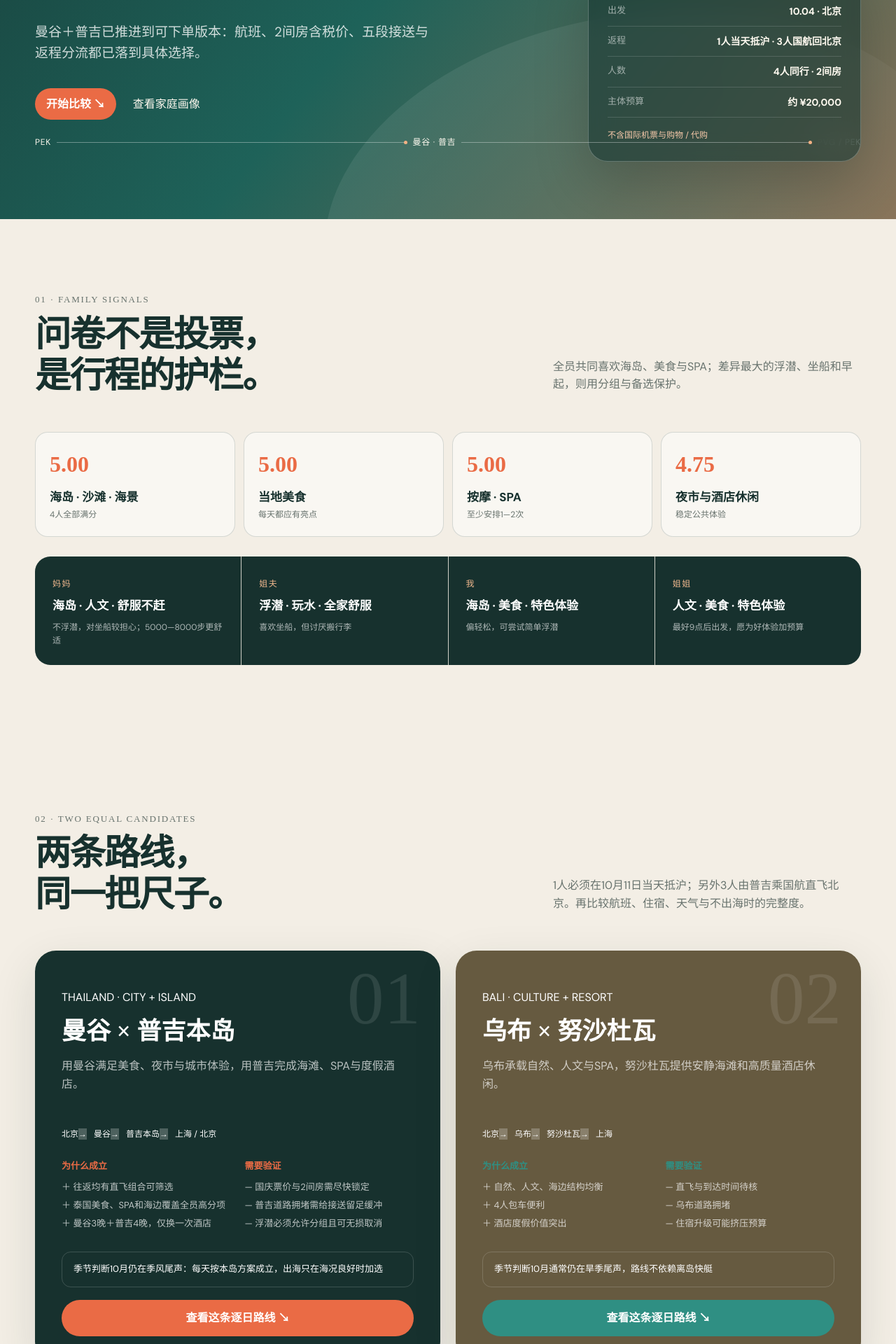
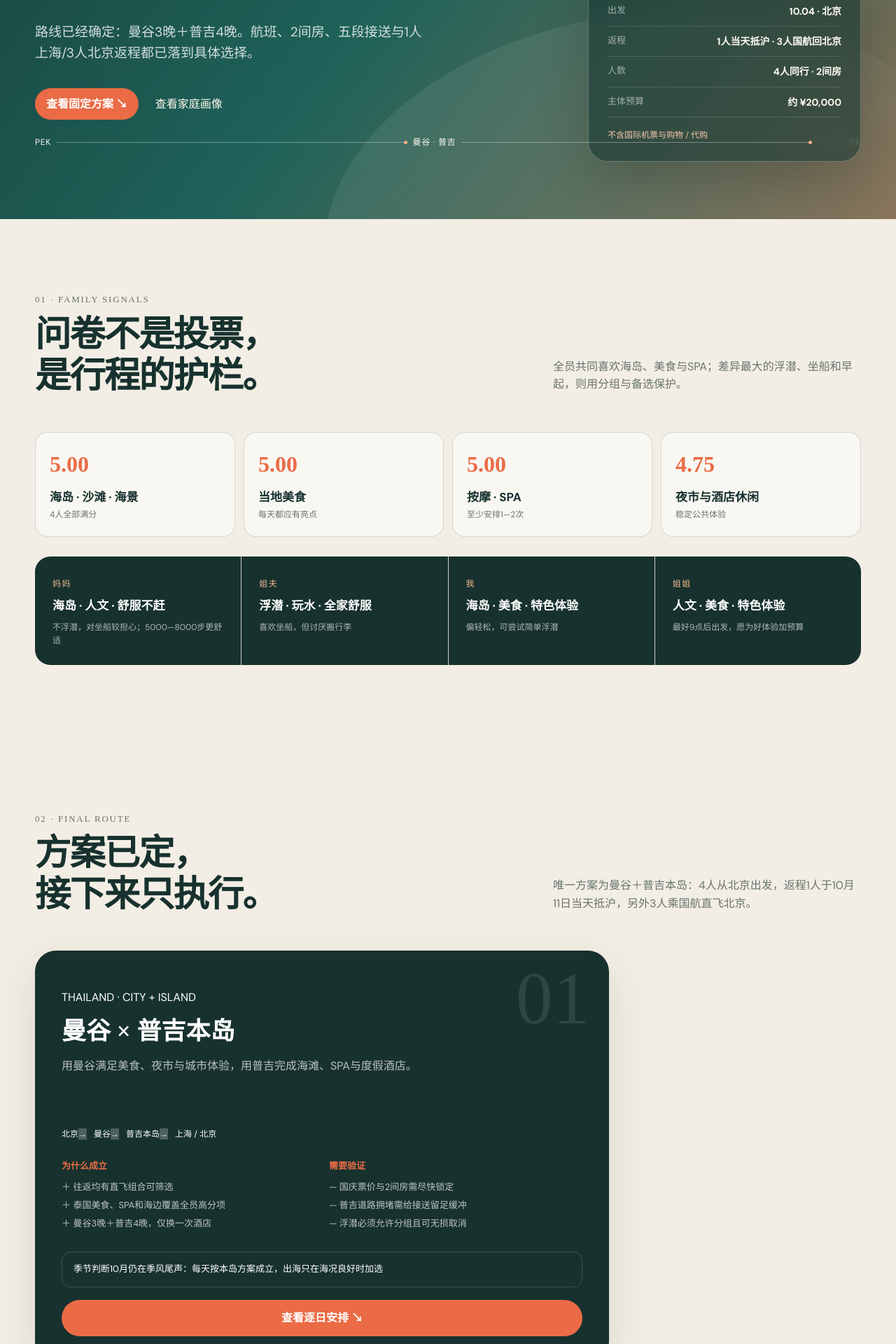
Before and after one commit to CJSUN997/national-day-family-trip, a Next.js app in the folder site/: page / in a window 1280 px wide. Shown: the part 480-2400 px from the top of the page at 70% size. Built offline with nearby package versions, Linux system fonts and the light colour scheme.

Commit message:
固定曼谷普吉方案并删除备选

```diff
--- a/site/app/globals.css
+++ b/site/app/globals.css
@@ -137,8 +137,8 @@ button:focus-visible, a:focus-visible, textarea:focus-visible, label:focus-withi
 .people-strip p { margin: 0; font-size: 13px; color: rgba(255,255,255,.66); }
 
 .candidate-grid { display: grid; grid-template-columns: 1fr 1fr; gap: 22px; }
+.candidate-grid.fixed-grid { grid-template-columns: minmax(0, 820px); }
 .candidate-card { position: relative; overflow: hidden; padding: 38px; border-radius: 30px; color: #fff; background: var(--ink); box-shadow: var(--shadow); }
-.candidate-bali { background: #665a40; }
 .candidate-number { position: absolute; right: 28px; top: 16px; color: rgba(255,255,255,.1); font-family: "Noto Serif SC", serif; font-size: 105px; line-height: 1; }
 .candidate-card .eyebrow { margin: 0 0 14px; color: var(--accent); }
 .candidate-card h3 { margin: 0; max-width: 75%; font-family: "Noto Serif SC", serif; font-size: 35px; line-height: 1.15; }
@@ -179,7 +179,6 @@ button:focus-visible, a:focus-visible, textarea:focus-visible, label:focus-withi
 .timeline-card h4 { margin: 1px 0 3px; }
 .timeline-card p { margin: 0; color: var(--muted); font-size: 13px; }
 .route-map { position: relative; overflow: hidden; min-height: 560px; border-radius: 28px; background: #cae0d9; }
-.map-bali { background: #d8d2bb; }
 .route-map::before, .route-map::after { content: ""; position: absolute; border: 1px solid rgba(23,49,46,.12); border-radius: 46% 54% 60% 40%; }
 .route-map::before { width: 420px; height: 310px; left: -70px; top: 50px; transform: rotate(22deg); box-shadow: inset 0 0 0 35px rgba(255,255,255,.1), inset 0 0 0 70px rgba(255,255,255,.08); }
 .route-map::after { width: 350px; height: 260px; right: -110px; bottom: 15px; transform: rotate(-12deg); }
--- a/site/app/layout.tsx
+++ b/site/app/layout.tsx
@@ -9,14 +9,14 @@ export async function generateMetadata(): Promise<Metadata> {
   const imageUrl = `${protocol}://${host}/og.png`;
   return {
     title: "向海而行 · 2026国庆家庭旅行决策册",
-    description: "巴厘岛与曼谷＋普吉本岛并列比较，包含家庭偏好、逐日行程、预算和预订清单。",
+    description: "2026国庆曼谷＋普吉本岛家庭旅行固定方案，包含家庭偏好、逐日行程、预算和预订清单。",
     icons: { icon: "/favicon.svg", shortcut: "/favicon.svg" },
     openGraph: {
       title: "向海而行 · 2026国庆家庭旅行决策册",
-      description: "两条并列候选路线，一起选出最适合全家的国庆旅行。",
+      description: "曼谷3晚＋普吉4晚，一家四口的2026国庆旅行执行方案。",
       type: "website",
       locale: "zh_CN",
-      images: [{ url: imageUrl, width: 1736, height: 907, alt: "曼谷、普吉与巴厘岛家庭旅行拼贴" }],
+      images: [{ url: imageUrl, width: 1736, height: 907, alt: "曼谷与普吉家庭旅行拼贴" }],
     },
     twitter: { card: "summary_large_image", images: [imageUrl] },
   };
--- a/site/app/page.tsx
+++ b/site/app/page.tsx
@@ -12,7 +12,7 @@ type DayPlan = {
 };
 
 type Candidate = {
-  id: "phuket" | "bali";
+  id: "phuket";
   label: string;
   eyebrow: string;
   title: string;
@@ -34,7 +34,7 @@ const initialData: SiteData = {
   candidates: [
     {
       id: "phuket",
-      label: "候选 A",
+      label: "固定方案",
       eyebrow: "THAILAND · CITY + ISLAND",
       title: "曼谷 × 普吉本岛",
       subtitle: "用曼谷满足美食、夜市与城市体验，用普吉完成海滩、SPA与度假酒店。",
@@ -86,59 +86,6 @@ const initialData: SiteData = {
         ] },
       ],
     },
-    {
-      id: "bali",
-      label: "候选 B",
-      eyebrow: "BALI · CULTURE + RESORT",
-      title: "乌布 × 努沙杜瓦",
-      subtitle: "乌布承载自然、人文与SPA，努沙杜瓦提供安静海滩和高质量酒店休闲。",
-      accent: "#2f8f83",
-      weather: "10月通常仍在旱季尾声，路线不依赖离岛快艇",
-      route: ["北京", "乌布", "努沙杜瓦", "上海"],
-      strengths: ["自然、人文、海边结构均衡", "4人包车便利", "酒店度假价值突出"],
-      risks: ["直飞与到达时间待核", "乌布道路拥堵", "住宿升级可能挤压预算"],
-      days: [
-        { day: 1, date: "10.04", title: "抵达巴厘岛 · 前往乌布", route: "北京 → DPS → 乌布", summary: "航班落地后直接前往乌布，只安排入住与休息。", activities: [
-          { time: "航班待核", type: "交通", title: "北京出发", note: "必须核实实际可售航班、行李与抵达时间。" },
-          { time: "抵达后", type: "包车", title: "DPS机场接机", note: "4人优先Van或合适车型，避免临时议价。" },
-          { time: "晚上", type: "住宿", title: "乌布入住", note: "优先安静、车辆可达，避免只看景观忽略交通。" },
-        ] },
-        { day: 2, date: "10.05", title: "乌布慢生活 · 市场 · SPA", route: "乌布中心", summary: "第一整天保持轻松，适应气候和节奏。", activities: [
-          { time: "10:00", type: "文化", title: "乌布中心与市场", note: "步行区控制暴晒，购物不占整天。" },
-          { time: "下午", type: "SPA", title: "全家SPA", note: "优先接送方便、环境安静的正规门店。" },
-          { time: "晚上", type: "美食", title: "当地特色晚餐", note: "需补确认全家对印尼餐饮的兴趣和忌口。" },
-        ] },
-        { day: 3, date: "10.06", title: "寺庙 · 稻田 · 山林", route: "乌布北部包车", summary: "一天只抓两个核心点，车辆负责连接。", activities: [
-          { time: "09:30", type: "包车", title: "乌布北部出发", note: "避免过早，路线按实时交通优化。" },
-          { time: "上午", type: "自然", title: "梯田或短程自然步道", note: "选择短线、少台阶、可随时折返。" },
-          { time: "下午", type: "文化", title: "代表性寺庙", note: "精选一处，不堆叠相似寺庙。" },
-        ] },
-        { day: 4, date: "10.07", title: "乌布弹性自然日", route: "瀑布 / 村落 / 酒店", summary: "根据前一日体力和天气决定，不预设高强度项目。", activities: [
-          { time: "10:00", type: "弹性", title: "自然或村落半日", note: "瀑布需先核实台阶，不安排高难度徒步。" },
-          { time: "下午", type: "休闲", title: "酒店、泳池或咖啡馆", note: "保留完整休息段。" },
-          { time: "晚上", type: "体验", title: "可选文化表演", note: "根据全家兴趣与返程时间决定。" },
-        ] },
-        { day: 5, date: "10.08", title: "转场努沙杜瓦", route: "乌布 → 努沙杜瓦", summary: "只换一次酒店；转场日不叠加重景点。", activities: [
-          { time: "上午", type: "住宿", title: "从容退房", note: "不安排早起打卡。" },
-          { time: "中午", type: "包车", title: "门到门转场", note: "考虑巴厘岛堵车，按实际路况预留时间。" },
-          { time: "下午", type: "海滩", title: "海边酒店入住与休息", note: "升级住宿要购买真实可用的海滩、泳池和景观。" },
-        ] },
-        { day: 6, date: "10.09", title: "努沙杜瓦 · 纯度假日", route: "酒店与海滩", summary: "把酒店当成正式行程，不安排为了打卡而远距离往返。", activities: [
-          { time: "上午", type: "海滩", title: "海滩与泳池", note: "全家自由安排，不设集合压力。" },
-          { time: "下午", type: "休闲", title: "下午茶 / SPA", note: "可按兴趣分组。" },
-          { time: "晚上", type: "美食", title: "海边晚餐", note: "控制返程距离。" },
-        ] },
-        { day: 7, date: "10.10", title: "南部文化或酒店收尾", route: "努沙杜瓦 → 乌鲁瓦图（可选）", summary: "离岛不是必选；南部陆地路线即可完成文化与海景。", activities: [
-          { time: "10:30", type: "弹性", title: "酒店上午或南部包车", note: "按天气与体力决定。" },
-          { time: "傍晚", type: "文化", title: "乌鲁瓦图 / Kecak（可选）", note: "注意台阶、猴群和晚间返程。" },
-          { time: "晚上", type: "整理", title: "行李与返程核对", note: "购物独立记账，确认送机时间。" },
-        ] },
-        { day: 8, date: "10.11", title: "返程上海 · 当天必须抵达", route: "DPS → 上海", summary: "航班是否能在10月11日当天抵沪，是巴厘岛方案的第一道筛选。", activities: [
-          { time: "按航班", type: "交通", title: "努沙杜瓦送机", note: "考虑机场安检与道路缓冲。" },
-          { time: "硬约束", type: "飞行", title: "10月11日当天抵沪", note: "如无可靠组合，巴厘岛候选自动降级。" },
-        ] },
-      ],
-    },
   ],
   checklist: [
     { id: "international", phase: "第一优先", title: "锁定去程国航CA555", note: "10月4日PEK→BKK，09:15—13:35；官网未税¥460起，2件托运行李档¥690，按4成人登录后确认含税总价与库存。" },
@@ -153,7 +100,7 @@ const initialData: SiteData = {
   ],
 };
 
-const STORAGE_KEY = "national-day-family-trip-v5";
+const STORAGE_KEY = "national-day-family-trip-v6";
 const CHECK_KEY = "national-day-family-trip-checks-v1";
 
 export default function Home() {
@@ -266,7 +213,7 @@ export default function Home() {
           <span><b>向海而行</b><small>2026 家庭旅行决策册</small></span>
         </a>
         <nav aria-label="页面导航">
-          <a href="#compare">候选对比</a>
+          <a href="#compare">方案总览</a>
           <a href="#itinerary">逐日行程</a>
           <a href="#booking">核价与预订</a>
           <a href="#budget">预算</a>
@@ -283,10 +230,10 @@ export default function Home() {
         <div className="hero-orbit orbit-two" />
         <div className="hero-copy">
           <p className="kicker">OCT 04 — OCT 11 · 8 DAYS / 7 NIGHTS</p>
-          <h1>一家四口，<br /><em>在两片海之间做选择。</em></h1>
-          <p className="hero-lead">曼谷＋普吉已推进到可下单版本：航班、2间房含税价、五段接送与返程分流都已落到具体选择。</p>
+          <h1>一家四口，<br /><em>曼谷与普吉的八天。</em></h1>
+          <p className="hero-lead">路线已经确定：曼谷3晚＋普吉4晚。航班、2间房、五段接送与1人上海/3人北京返程都已落到具体选择。</p>
           <div className="hero-buttons">
-            <a className="primary-cta" href="#compare">开始比较 <span>↘</span></a>
+            <a className="primary-cta" href="#compare">查看固定方案 <span>↘</span></a>
             <a className="text-cta" href="#profile">查看家庭画像</a>
           </div>
         </div>
@@ -331,10 +278,10 @@ export default function Home() {
       <section className="comparison" id="compare">
         <div className="section-shell">
           <div className="section-heading light-heading">
-            <div><p className="section-index">02 · TWO EQUAL CANDIDATES</p><h2>两条路线，<br />同一把尺子。</h2></div>
-            <p>1人必须在10月11日当天抵沪；另外3人由普吉乘国航直飞北京。再比较航班、住宿、天气与不出海时的完整度。</p>
+            <div><p className="section-index">02 · FINAL ROUTE</p><h2>方案已定，<br />接下来只执行。</h2></div>
+            <p>唯一方案为曼谷＋普吉本岛：4人从北京出发，返程1人于10月11日当天抵沪，另外3人乘国航直飞北京。</p>
           </div>
-          <div className="candidate-grid">
+          <div className="candidate-grid fixed-grid">
             {data.candidates.map((item, index) => (
               <article className={`candidate-card candidate-${item.id}`} key={item.id} style={{ "--accent": item.accent } as CSSProperties}>
                 <div className="candidate-number">0{index + 1}</div>
@@ -349,7 +296,7 @@ export default function Home() {
                   <div><h4>需要验证</h4>{item.risks.map(text => <p key={text}>— {text}</p>)}</div>
                 </div>
                 <div className="weather-note"><span>季节判断</span>{item.weather}</div>
-                <button onClick={() => chooseCandidate(item.id)}>查看这条逐日路线 <span>↘</span></button>
+                <button onClick={() => chooseCandidate(item.id)}>查看逐日安排 <span>↘</span></button>
               </article>
             ))}
           </div>
@@ -362,14 +309,7 @@ export default function Home() {
       <section className="itinerary section-shell" id="itinerary">
         <div className="section-heading compact-heading">
           <div><p className="section-index">03 · DAY BY DAY</p><h2>{candidate.title}<br />8天草案</h2></div>
-          <p>这是可编辑的规划骨架，不把尚未核实的航班、价格和政策写成事实。</p>
-        </div>
-        <div className="route-selector" role="tablist" aria-label="选择候选路线">
-          {data.candidates.map(item => (
-            <button role="tab" aria-selected={candidateId === item.id} className={candidateId === item.id ? "active" : ""} key={item.id} onClick={() => { setCandidateId(item.id); setDayIndex(0); }}>
-              <span style={{ background: item.accent }} />{item.title}
-            </button>
-          ))}
+          <p>这是已经确认的8天主行程；价格仍以付款页为准，天气只影响当日活动，不再改变目的地。</p>
         </div>
         <div className="day-tabs" role="tablist" aria-label="选择日期">
           {candidate.days.map((item, index) => (
```
Also changed, not shown: 2 other files (tests, documents, lock files or other folders).
